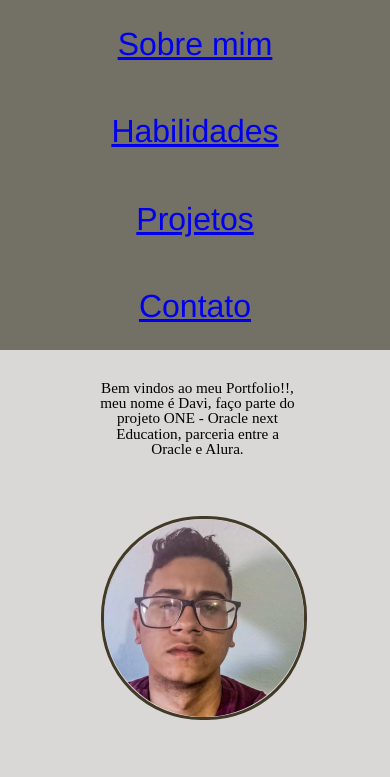
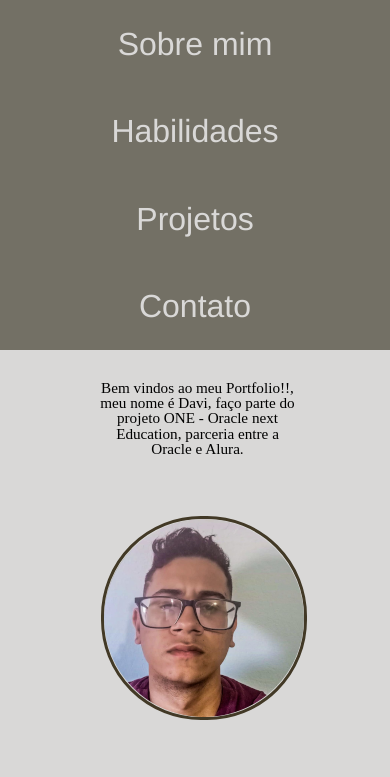
Before and after one commit to Davifernandes01/portfolio-daviFernandes, a plain HTML site: page index.html in a window 390 px wide. Shown: the top 777 px of the page. Drawn offline with Linux system fonts and the light colour scheme.

Commit message:
tudo certo com layout mobile

```diff
--- a/style.css
+++ b/style.css
@@ -15,6 +15,7 @@ main
     font: bold;
     font-family: 'Franklin Gothic Medium', 'Arial Narrow', Arial, sans-serif;
      background-color: #737065;
+
 };
 
 
@@ -23,9 +24,17 @@ main
     height: 300px;
 
 }
+
+.links
+{
+    text-decoration: none;
+    color: #D9D8D7;
+}
+
 nav
 {
     color: #D9D8D7;
+
 }
 
 .container-titulo
@@ -417,7 +426,8 @@ footer
 
     html, body
     {
-        overflow-x: hidden;
+        overflow-x: hidden ;
+
 
     }
 
```
